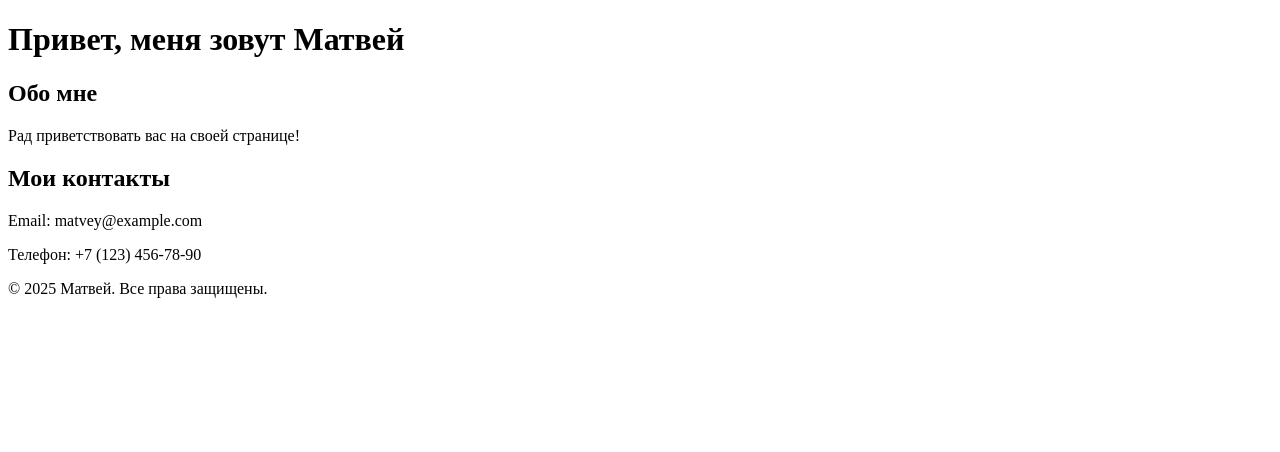
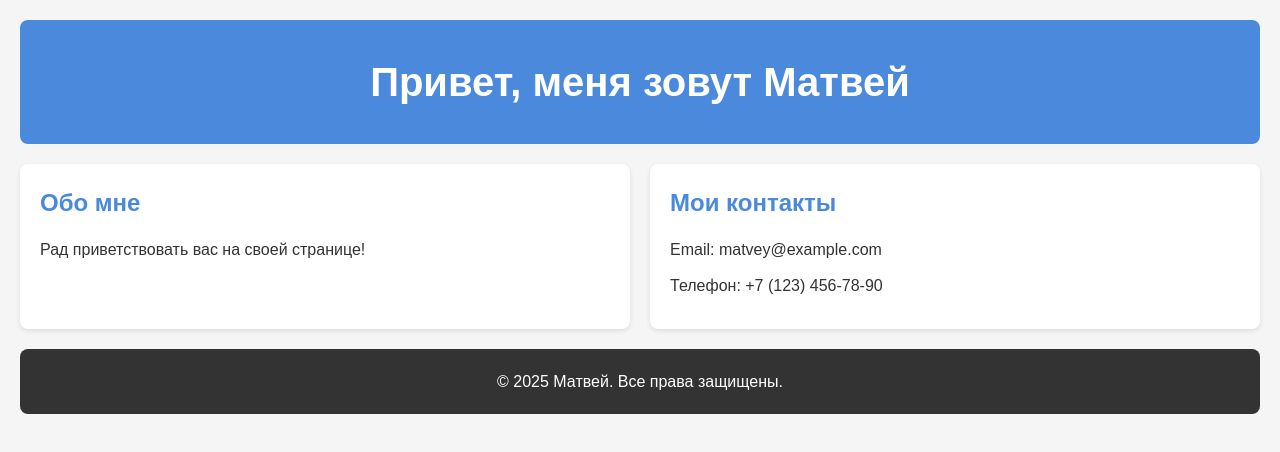
Before and after one commit to iceiceice192/webpy, a plain HTML site: page index.html in a window 1280 px wide. Drawn offline with Linux system fonts and the light colour scheme.

Commit message:
old version

```diff
--- a/index.html
+++ b/index.html
@@ -4,6 +4,7 @@
     <meta charset="UTF-8">
     <meta name="viewport" content="width=device-width, initial-scale=1.0">
     <title>Сайт-визитка</title>
+    <link rel="stylesheet" href="style.css">
 </head>
 <body>
     <header>
--- a/style.css
+++ b/style.css
@@ -1,3 +1,18 @@
+/* Общие стили */
+* {
+    margin: 0;
+    padding: 0;
+    box-sizing: border-box;
+}
+
+body {
+    font-family: 'Arial', sans-serif;
+    line-height: 1.6;
+    color: #333;
+    background-color: #f5f5f5;
+    padding: 20px;
+}
+
 /* Шапка */
 header {
     text-align: center;
```
